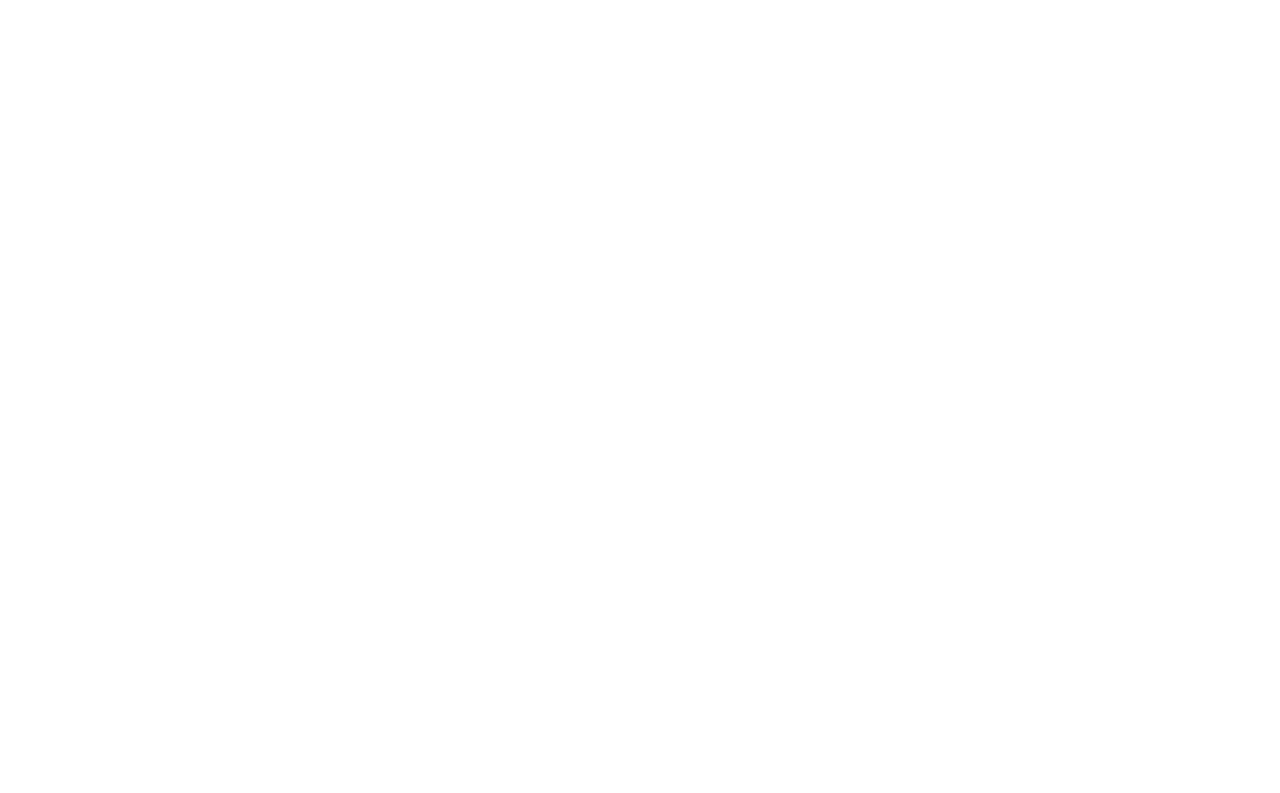
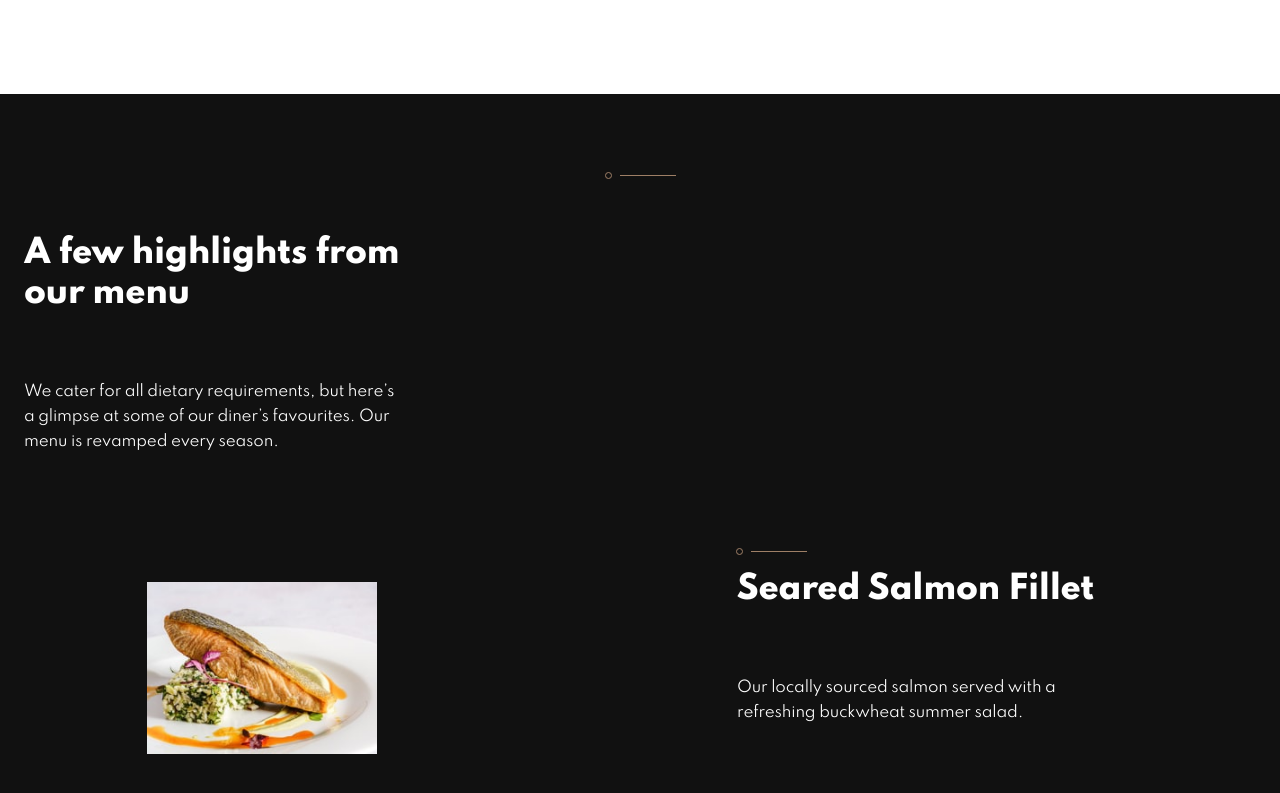
Before and after one commit to ChamuMutezva/dinner-restaurant-website, a React (Create React App) app: page / in a window 1280 px wide. Shown: the part 1973-2766 px from the top of the page. Before the commit the page ends 1971 px from the top, so only its background shows below. Built offline with nearby package versions, Linux system fonts and the light colour scheme.

Commit message:
menu section intro mobile layout

```diff
--- a/src/main/cardComponent.js
+++ b/src/main/cardComponent.js
@@ -1,5 +1,6 @@
 const CardComponent = (props) => {
     let className = props.imageStyle ? "imageStyle" :  ""
+
     return (
         <div className={`card ${className}`}>
             <picture className="card__img">
--- a/src/main/main.js
+++ b/src/main/main.js
@@ -1,8 +1,10 @@
 import Cards from './cards'
+import Menu from './menu'
 const Main = () => {
     return(
         <main>
             <Cards />
+            <Menu />
         </main>
     )
 }
--- /dev/null
+++ b/src/main/menu.js
@@ -0,0 +1,65 @@
+import CardComponent from './cardComponent'
+import beefMobile from '../assets/images/homepage/beef-mobile.jpg'
+import beefMobile2x from '../assets/images/homepage/beef-mobile@2x.jpg'
+import beefTabletDesktop from '../assets/images/homepage/beef-desktop-tablet.jpg'
+import beefTabletDesktop2x from '../assets/images/homepage/beef-desktop-tablet@2x.jpg'
+
+import salmonMobile from '../assets/images/homepage/salmon-mobile.jpg'
+import salmonMobile2x from '../assets/images/homepage/salmon-mobile@2x.jpg'
+import salmonTabletDesktop from '../assets/images/homepage/salmon-desktop-tablet.jpg'
+import salmonTabletDesktop2x from '../assets/images/homepage/salmon-desktop-tablet@2x.jpg'
+
+import chocolateMobile from '../assets/images/homepage/chocolate-mobile.jpg'
+import chocolateMobile2x from '../assets/images/homepage/chocolate-mobile@2x.jpg'
+import chocolateTabletDesktop from '../assets/images/homepage/chocolate-desktop-tablet.jpg'
+import chocolateTabletDesktop2x from '../assets/images/homepage/chocolate-desktop-tablet@2x.jpg'
+
+const Menu = () => {
+    return (
+        <section className="menu__section">
+            <div className="menu__headings">
+                <h1 className="menu__headings__title">
+                    A few highlights from our menu
+                </h1>
+                <p className="menu__headings__descr">
+                    We cater for all dietary requirements, but here’s a glimpse at some of our diner’s favourites.
+                    Our menu is revamped every season.
+                </p>
+            </div>
+            <div className="menu__cards">
+                <CardComponent srcSet1={`${salmonMobile}, ${salmonMobile2x}`}
+                    srcSet2={`${salmonTabletDesktop}`}
+                    srcSet3={`${salmonTabletDesktop2x}`}
+                    src={salmonMobile}
+                    srcSet={`${salmonMobile}, ${salmonTabletDesktop}, ${salmonTabletDesktop2x}`}
+                    alt="Enjoy the delicious salmon"
+                    title="Seared Salmon Fillet"
+                    description=" Our locally sourced salmon served with
+                 a refreshing buckwheat summer salad."/>
+
+                <CardComponent srcSet1={`${beefMobile}, ${beefMobile2x}`}
+                    srcSet2={`${beefTabletDesktop}`}
+                    srcSet3={`${beefTabletDesktop2x}`}
+                    src={beefMobile}
+                    srcSet={`${beefMobile}, ${beefTabletDesktop}, ${beefTabletDesktop2x}`}
+                    alt="Enjoy the delicious Rosemary Filet Mignon"
+                    title="Rosemary Filet Mignon"
+                    description="Our prime beef served to your taste with a
+                     delicious choice of seasonal sides."/>
+
+
+                <CardComponent srcSet1={`${chocolateMobile}, ${chocolateMobile2x}`}
+                    srcSet2={`${chocolateTabletDesktop}`}
+                    srcSet3={`${chocolateTabletDesktop2x}`}
+                    src={chocolateMobile}
+                    srcSet={`${chocolateMobile}, ${chocolateTabletDesktop}, ${chocolateTabletDesktop2x}`}
+                    alt="Enjoy the delicious Summer Fruit Chocolate Mousse"
+                    title="Summer Fruit Chocolate Mousse"
+                    description="Creamy mousse combined with summer fruits
+                     and dark chocolate shavings."/>
+
+            </div>
+        </section>
+    )
+}
+export default Menu
--- a/src/styles/_card.scss
+++ b/src/styles/_card.scss
@@ -81,37 +81,11 @@
 
 
 .card__main__title {
-    padding-top: 43px;
-    font-size: calculateRem(32);
-    font-weight: 800;
-    letter-spacing: -0.4px;
-    line-height: 40px;
-    margin-bottom: 20px;
-
-    @include mQ(680px) {
-        max-width: 24rem;
-        margin: 8px auto 66px;
-    }
-    @include mQ(1080px) {
-        text-align: left;
-        margin-left: 0;
-    }
-
+   @include cardHeadings;
 }
 
 .card__main__descr {
-    line-height: 25px;
-    letter-spacing: -0.19px;
-    font-size: calculateRem(15);
-
-    @include mQ(680px) {
-        max-width: 24rem;
-        margin: auto;
-    }
-    @include mQ(1080px) {
-        text-align: left;
-        margin-left: 0;
-    }
+   @include cardDescriptions;
 }
 
 .card__img {
--- a/src/styles/style.css
+++ b/src/styles/style.css
@@ -375,4 +375,68 @@ body {
   font-family: 'Spartan', sans-serif;
   font-size: 16px;
 }
+
+.menu__section {
+  top: 150px;
+  position: relative;
+  background-color: #111111;
+  color: #ffffff;
+  padding: 72px 24px;
+}
+
+.menu__section::before {
+  position: relative;
+  content: url("../assets/images/patterns/pattern-divide.svg");
+}
+
+.menu__headings__title {
+  padding-top: 43px;
+  font-size: 2rem;
+  font-weight: 800;
+  letter-spacing: -0.4px;
+  line-height: 40px;
+  margin-bottom: 20px;
+}
+
+@media screen and (min-width: 680px) {
+  .menu__headings__title {
+    max-width: 24rem;
+    margin: 8px auto 66px;
+  }
+}
+
+@media screen and (min-width: 1080px) {
+  .menu__headings__title {
+    text-align: left;
+    margin-left: 0;
+  }
+}
+
+.menu__headings__descr {
+  line-height: 25px;
+  letter-spacing: -0.19px;
+  font-size: 0.9375rem;
+}
+
+@media screen and (min-width: 680px) {
+  .menu__headings__descr {
+    max-width: 24rem;
+    margin: auto;
+  }
+}
+
+@media screen and (min-width: 1080px) {
+  .menu__headings__descr {
+    text-align: left;
+    margin-left: 0;
+  }
+}
+
+.menu__cards {
+  margin-top: 40px;
+}
+
+.menu__cards h2 {
+  font-size: calcurateRem(18);
+}
 /*# sourceMappingURL=style.css.map */
--- a/src/styles/style.scss
+++ b/src/styles/style.scss
@@ -10,3 +10,27 @@ body {
     font-family: 'Spartan', sans-serif;
     font-size: 16px;
 }
+.menu__section {
+	top: 150px;
+	position: relative;
+    background-color: $dark-bg;
+    color: $white-tx;
+    padding: 72px 24px;
+
+    &::before {
+        position: relative;
+        content: url('../assets/images/patterns/pattern-divide.svg')
+    }
+}
+.menu__headings__title {
+    @include cardHeadings;
+}
+.menu__headings__descr {
+    @include cardDescriptions;
+}
+.menu__cards {
+	margin-top: 40px;
+    h2 {
+        font-size: calcurateRem(18);
+    }
+}
```
Also changed, not shown: src/styles/_mixins.scss (+33 -0 lines), starter-code/index.html (+0 -11 lines), 1 other file (tests, documents, lock files or other folders).
